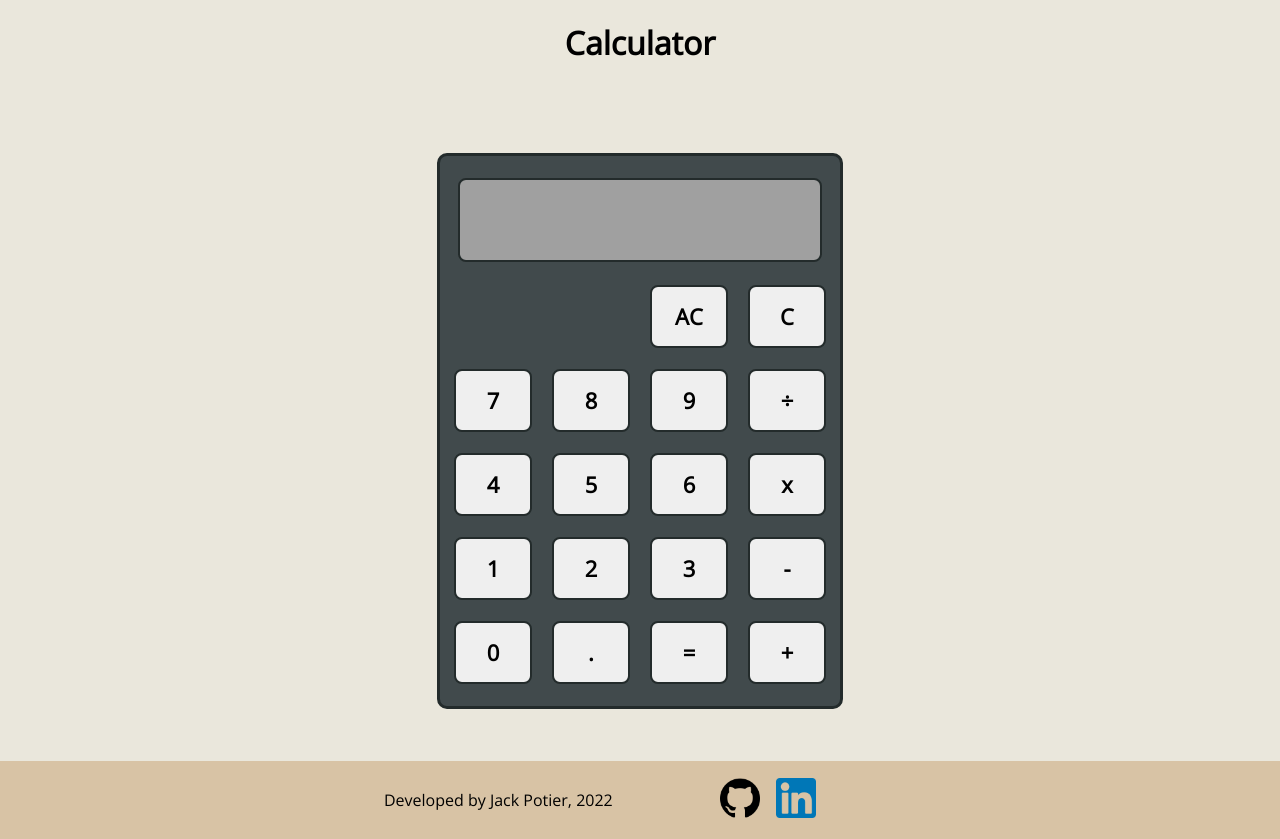
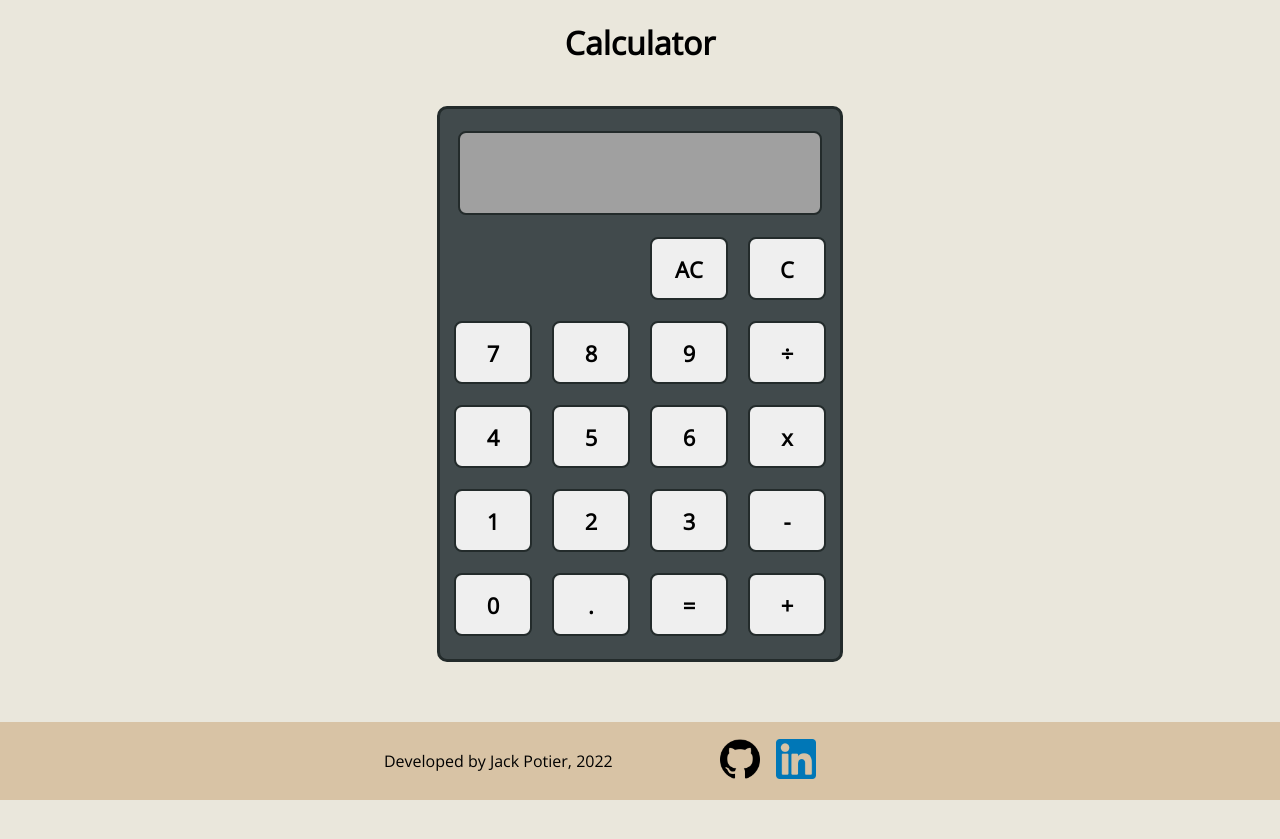
Before and after one commit to jackpotier/calculator, a plain HTML site: page index.html in a window 1280 px wide. After the commit the page ends 800 px from the top, so only its background shows below. Drawn offline with nearby package versions, Linux system fonts and the light colour scheme.

Commit message:
styled fotter to stick to bottom

```diff
--- a/style.css
+++ b/style.css
@@ -10,28 +10,23 @@ body {
 	vertical-align: baseline;
 }
 
-header {
-    width: auto;
-    height: 80px;
-}
-
 h1 {
     text-align: center;
 }
 
 #container {
     width: auto;
-    height: 660px;
+    height: 700px;
     display: flex;
     flex-direction: row;
     justify-content: center;
-    align-items: center;
+    align-items: flex-start;
 }
 
 #calculator {
     height: 550px;
     width: 400px;
-    margin: 20x;
+    margin: 20px;
     border: 3px solid #232b2b;
     background-color: #414a4c;
     display: flex;
@@ -114,8 +109,10 @@ h1 {
 }
 
 footer {
-    width: auto;
     height: 78px;
+    position: fixed;
+    bottom: 0;
+    width: 100%;
     display: flex;
     flex-direction: row;
     justify-content: center;
```
